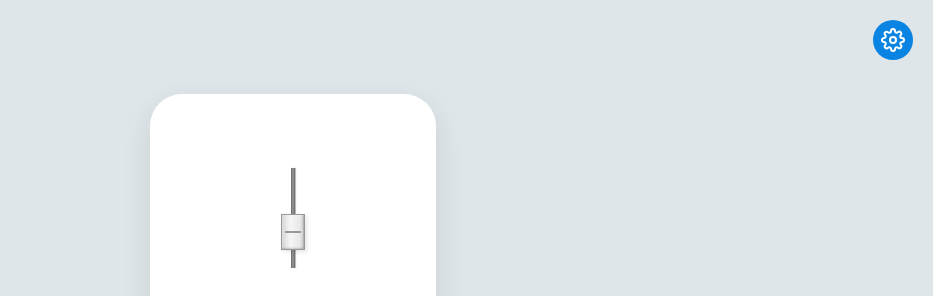
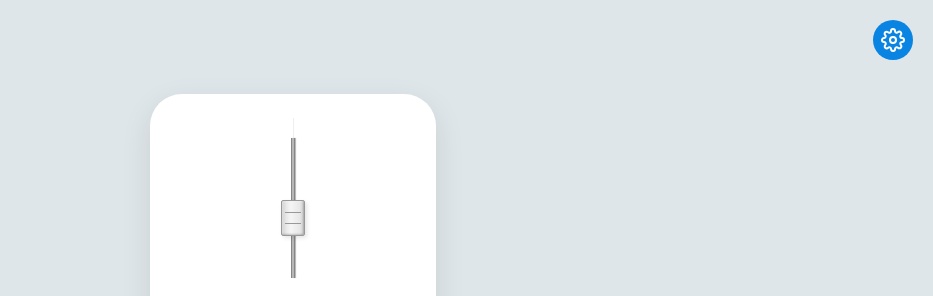
Before and after one commit to iola1999/metronome, an Astro site: page / in a window 1280 px wide. Shown: the top 296 px of the page, without its empty margins (347-1280 px from the left). Built offline with nearby package versions, Linux system fonts and the light colour scheme; Astro itself is replaced by a stand-in of ours.

Commit message:
style: s

```diff
--- a/src/components/Metronome.tsx
+++ b/src/components/Metronome.tsx
@@ -14,6 +14,7 @@ import {
   TempoPresets,
   PresetButton,
   TempoNumber,
+  CenterLine,
 } from "../styles/components/MetronomeStyles";
 import { Button } from "../styles/components";
 import { useSettingsStore } from "../store/settings";
@@ -43,7 +44,7 @@ const METRONOME_CONFIG = {
   },
   PENDULUM: {
     MIN_POS: 40,
-    MAX_POS: 100,
+    MAX_POS: 110,
   },
 } as const;
 
@@ -265,6 +266,7 @@ export const Metronome = ({ isPlaying, onPlayingChange }: MetronomeProps) => {
   return (
     <Controls style={{ visibility: isLoaded ? "visible" : "hidden" }}>
       <PendulumContainer>
+        <CenterLine />
         <Pendulum
           className={isPendulumActive ? "active" : ""}
           style={
--- a/src/styles/components/MetronomeStyles.ts
+++ b/src/styles/components/MetronomeStyles.ts
@@ -13,19 +13,36 @@ export const PendulumContainer = styled.div`
   display: flex;
   justify-content: center;
   align-items: flex-end;
-  padding-top: 20px;
+  padding-bottom: 0;
+`;
+
+// 新增参考线组件
+export const CenterLine = styled.div`
+  position: absolute;
+  top: 0;
+  bottom: 0;
+  left: 50%;
+  width: 1px;
+  background: ${({ theme }) => `${theme.colors.border}40`};
+  z-index: 0;
+  pointer-events: none;
 `;
 
 export const PendulumArm = styled.div`
   width: 4px;
-  height: 100px;
-  background: linear-gradient(to right, #666666, #999999, #666666);
+  height: 140px;
+  background: linear-gradient(
+    to right,
+    #666666,
+    #999999 20%,
+    #cccccc 50%,
+    #999999 80%,
+    #666666
+  );
   position: absolute;
-  bottom: 10px;
+  bottom: 0;
   transform-origin: bottom center;
-  box-shadow:
-    -1px 0 1px rgba(255, 255, 255, 0.5),
-    1px 0 1px rgba(0, 0, 0, 0.3);
+  box-shadow: -1px 0 1px rgba(255, 255, 255, 0.5), 1px 0 1px rgba(0, 0, 0, 0.3);
 `;
 
 export const PendulumBob = styled.div`
@@ -33,9 +50,9 @@ export const PendulumBob = styled.div`
   height: 36px;
   position: absolute;
   left: 50%;
-  bottom: 100px;
   transform: translateX(-50%);
-  background: linear-gradient(to right,
+  background: linear-gradient(
+    to right,
     #d0d0d0,
     #e8e8e8 20%,
     #f5f5f5 40%,
@@ -43,21 +60,28 @@ export const PendulumBob = styled.div`
     #d0d0d0 100%
   );
   border: 1px solid #999;
-  box-shadow:
-    inset -1px -1px 2px rgba(0, 0, 0, 0.2),
-    inset 1px 1px 2px rgba(255, 255, 255, 0.3),
-    2px 2px 4px rgba(0, 0, 0, 0.1);
+  border-radius: 2px;
+  box-shadow: inset -1px -1px 2px rgba(0, 0, 0, 0.2),
+    inset 1px 1px 2px rgba(255, 255, 255, 0.3), 2px 2px 4px rgba(0, 0, 0, 0.1);
 
   // 添加刻度线效果
-  &::before {
-    content: '';
+  &::before,
+  &::after {
+    content: "";
     position: absolute;
     left: 50%;
-    top: 50%;
-    transform: translate(-50%, -50%);
+    transform: translateX(-50%);
     width: 16px;
-    height: 2px;
+    height: 1px;
     background: #999;
+  }
+
+  &::before {
+    top: 33%;
+  }
+
+  &::after {
+    top: 66%;
   }
 `;
 
@@ -69,17 +93,24 @@ export const Pendulum = styled.div`
   justify-content: center;
   transform-origin: bottom center;
   transition: transform 0.3s ease-out;
+  z-index: 1;
 
   &.active {
     transition: none;
     animation: swing calc(120s / var(--tempo)) infinite;
-    animation-timing-function: cubic-bezier(0.4, 0.0, 0.6, 1.0);
+    animation-timing-function: cubic-bezier(0.4, 0, 0.6, 1);
   }
 
   @keyframes swing {
-    0% { transform: rotate(calc(min(40deg, 30deg * (120 / var(--tempo))))); }
-    50% { transform: rotate(calc(max(-40deg, -30deg * (120 / var(--tempo))))); }
-    100% { transform: rotate(calc(min(40deg, 30deg * (120 / var(--tempo))))); }
+    0% {
+      transform: rotate(calc(min(40deg, 30deg * (120 / var(--tempo)))));
+    }
+    50% {
+      transform: rotate(calc(max(-40deg, -30deg * (120 / var(--tempo)))));
+    }
+    100% {
+      transform: rotate(calc(min(40deg, 30deg * (120 / var(--tempo)))));
+    }
   }
 `;
 
@@ -209,8 +240,8 @@ export const PresetButton = styled.button<{ isSelected?: boolean }>`
   padding: 6px 12px;
   font-size: 1rem;
   border: none;
-  background: ${props => props.isSelected ? '#007AFF' : '#f0f0f0'};
-  color: ${props => props.isSelected ? 'white' : 'black'};
+  background: ${(props) => (props.isSelected ? "#007AFF" : "#f0f0f0")};
+  color: ${(props) => (props.isSelected ? "white" : "black")};
   border-radius: 4px;
   cursor: pointer;
   transition: transform 0.2s;
```
